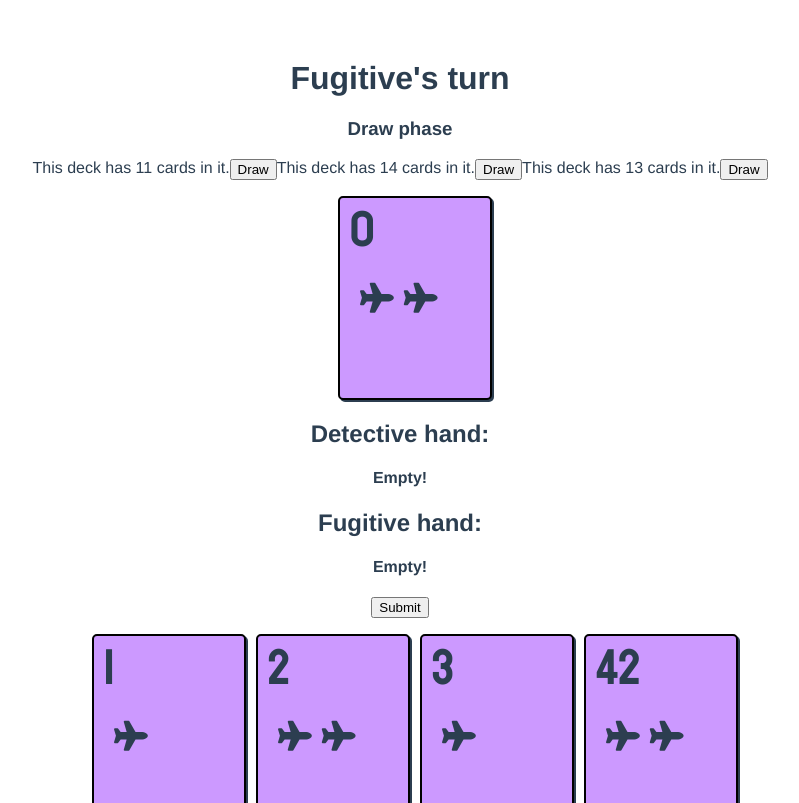
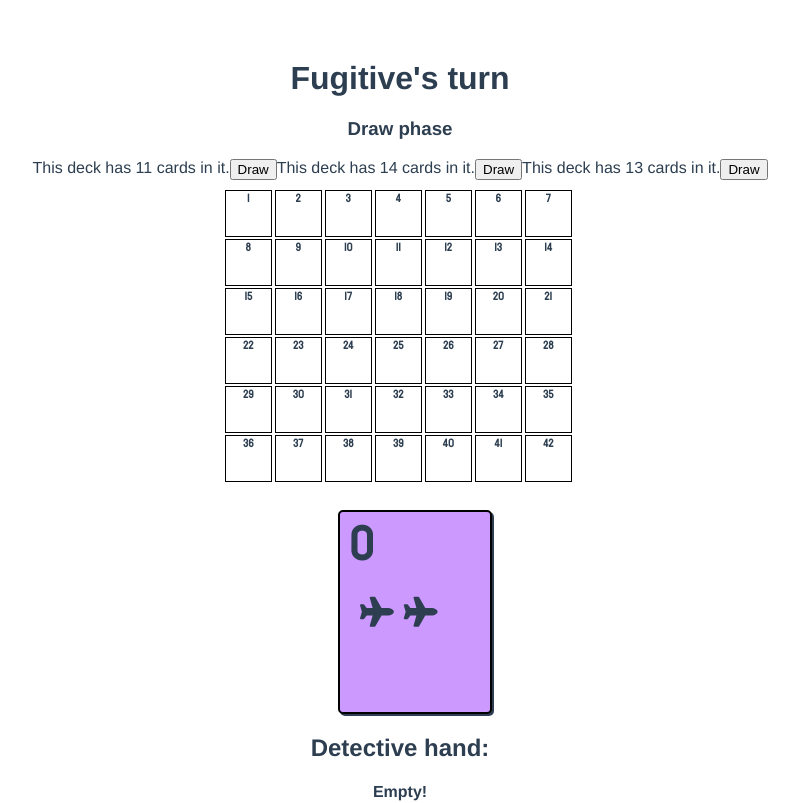
Before and after one commit to maybe-jason/fugitive, a Vue app: page / in a window 1280 px wide. Shown: the top 803 px of the page, without its empty margins (240-1039 px from the left). Built offline with nearby package versions, Linux system fonts and the light colour scheme.

Commit message:
added detective guess grid (still need to write its actions)

```diff
--- a/src/App.vue
+++ b/src/App.vue
@@ -12,8 +12,14 @@
       <Deck :cards='thirdDeck'/>
       <button @click='drawCard(3)'>Draw</button>
     </div>
+    <div>
+      <DetectiveGrid :hideouts='hideouts' :guesses='detectiveGuesses' />
+    </div>
     <div class="hideouts">
-      <Hand :hand='hideouts' :onClick='() => {}' isPlayed="[]" />
+      <Hand :hand='hideouts'
+      :onClick='() => {}'
+      isPlayed="[]"
+      :revealedHideouts='revealedHideouts'/>
     </div>
     <div>
       <h2>Detective hand: </h2>
@@ -21,7 +27,10 @@
       <h2>Fugitive hand: </h2>
       <Hand :hand='proposedHideouts' :onClick='returnHideout' isPlayed="[]" />
         <button @click='submitHideout'>Submit</button>
-      <Hand :hand='fugitiveHand' :onClick='playHideout' :isPlayed='proposedHideouts'/>
+      <Hand
+      :hand='fugitiveHand'
+      :onClick='playHideout'
+      :isPlayed='proposedHideouts' />
     </div>
   </div>
 </template>
@@ -29,12 +38,14 @@
 <script>
 import Deck from './components/Deck'
 import Hand from './components/Hand'
+import DetectiveGrid from './components/DetectiveGrid.vue'
 
 export default {
   name: 'app',
   components: {
     Deck,
-    Hand
+    Hand,
+    DetectiveGrid
   },
   data: function () {
     return {
@@ -45,6 +56,8 @@ export default {
       detectiveHand: [],
       hideouts: [0],
       proposedHideouts: [],
+      detectiveGuesses: [],
+      revealedHideouts: [0],
       currentPlayer: 'Fugitive',
       currentPhase: 'Draw',
       turnNumber: 1
@@ -108,9 +121,16 @@ export default {
         if ( (this.proposedHideouts[0] - sprintSum - this.hideouts[this.hideouts.length-1]) > 3) {
           alert('not in range')
         }
+        else {
+          alert('ok')
+          this.hideouts.push(this.proposedHideouts)
+          this.currentPhase = 'Draw'
+          this.currentPlayer = 'Detective'
+        }
       }
       else {
-        alert('pass?')
+        this.currentPhase = 'Draw'
+        this.currentPlayer = 'Detective'
       }
     }
   }
@@ -133,8 +153,4 @@ export default {
   /* transform: rotate(90deg); */
 }
 
-.cards {
-  display: flex;
-  justify-content: center;
-}
 </style>
--- a/src/components/Card.vue
+++ b/src/components/Card.vue
@@ -1,6 +1,11 @@
 <template>
   <div class="card" :class='{ played: played }' @click='onClick(value)'>
-    {{value}}
+    <div v-if="Array.isArray(value)">
+      {{value[0]}}**
+    </div>
+    <div v-else>
+      {{value}}
+    </div>
     <div v-if="suit == 1">
       <i style="font-size: 30px;" class="fas fa-plane"></i>
     </div>
@@ -33,6 +38,10 @@ export default {
     played: {
       type: Boolean,
       required: false
+    },
+    revealed: {
+      type: Boolean,
+      required: false
     }
   }
 }
@@ -44,7 +53,6 @@ export default {
   width: 150px;
   background-color: #cc99ff;
   box-shadow: 2px 2px;
-  border-radius: 5px;
   border: 2px solid black;
   margin-right: 10px;
   text-align: left;
--- /dev/null
+++ b/src/components/DetectiveGrid.vue
@@ -0,0 +1,76 @@
+<template>
+  <div>
+    <div class="grid-container">
+      <div class="grid-item">1</div>
+      <div class="grid-item">2</div>
+      <div class="grid-item">3</div>
+      <div class="grid-item">4</div>
+      <div class="grid-item">5</div>
+      <div class="grid-item">6</div>
+      <div class="grid-item">7</div>
+      <div class="grid-item">8</div>
+      <div class="grid-item">9</div>
+      <div class="grid-item">10</div>
+      <div class="grid-item">11</div>
+      <div class="grid-item">12</div>
+      <div class="grid-item">13</div>
+      <div class="grid-item">14</div>
+      <div class="grid-item">15</div>
+      <div class="grid-item">16</div>
+      <div class="grid-item">17</div>
+      <div class="grid-item">18</div>
+      <div class="grid-item">19</div>
+      <div class="grid-item">20</div>
+      <div class="grid-item">21</div>
+      <div class="grid-item">22</div>
+      <div class="grid-item">23</div>
+      <div class="grid-item">24</div>
+      <div class="grid-item">25</div>
+      <div class="grid-item">26</div>
+      <div class="grid-item">27</div>
+      <div class="grid-item">28</div>
+      <div class="grid-item">29</div>
+      <div class="grid-item">30</div>
+      <div class="grid-item">31</div>
+      <div class="grid-item">32</div>
+      <div class="grid-item">33</div>
+      <div class="grid-item">34</div>
+      <div class="grid-item">35</div>
+      <div class="grid-item">36</div>
+      <div class="grid-item">37</div>
+      <div class="grid-item">38</div>
+      <div class="grid-item">39</div>
+      <div class="grid-item">40</div>
+      <div class="grid-item">41</div>
+      <div class="grid-item">42</div>
+    </div>
+  </div>
+</template>
+
+<script>
+export default {
+  name: 'detectiveGrid',
+  props: ['hideouts', 'guesses']
+}
+</script>
+
+<style lang="css" scoped>
+
+.grid-container {
+  display: grid;
+  justify-content: center;
+  grid-template-columns: 50px 50px 50px 50px 50px 50px 50px;
+  padding: 10px;
+}
+
+.grid-item {
+  height: 45px;
+  width: 45px;
+  border: 1px solid black;
+  margin-right: 10px;
+  margin-bottom: 2px;
+  text-align: center;
+  font-family: "Staatliches", Times, serif;
+  font-size: 12px;
+}
+</style>
--- a/src/components/Hand.vue
+++ b/src/components/Hand.vue
@@ -1,5 +1,5 @@
 <template>
-  <div class="hand">
+  <div>
     <ul v-if="hand.length > 0">
       <li
         is="card"
@@ -23,7 +23,7 @@ export default {
   components: {
     Card
   },
-  props: ['hand', 'onClick', 'isPlayed']
+  props: ['hand', 'onClick', 'isPlayed', 'revealedHideouts']
 }
 </script>
 
```
